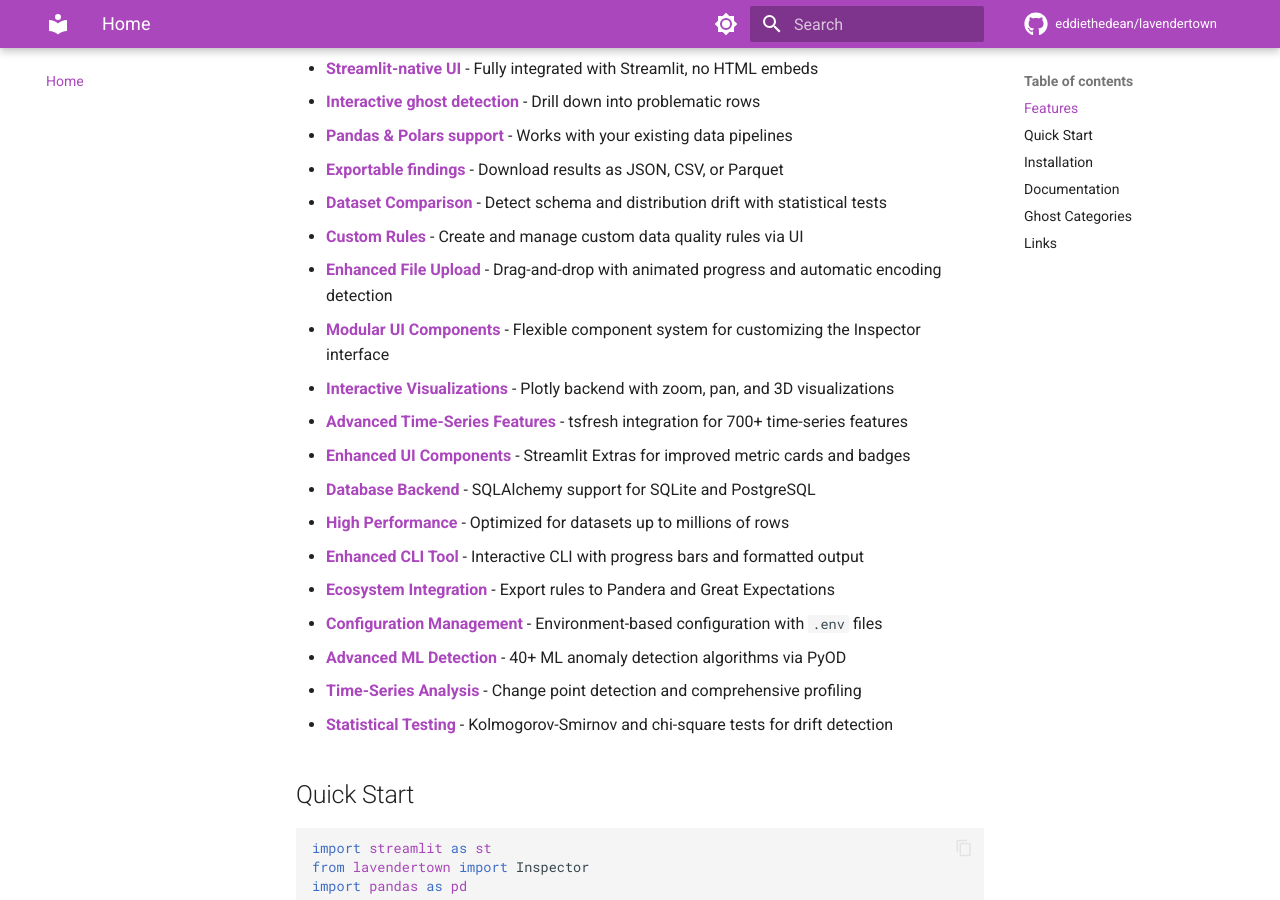
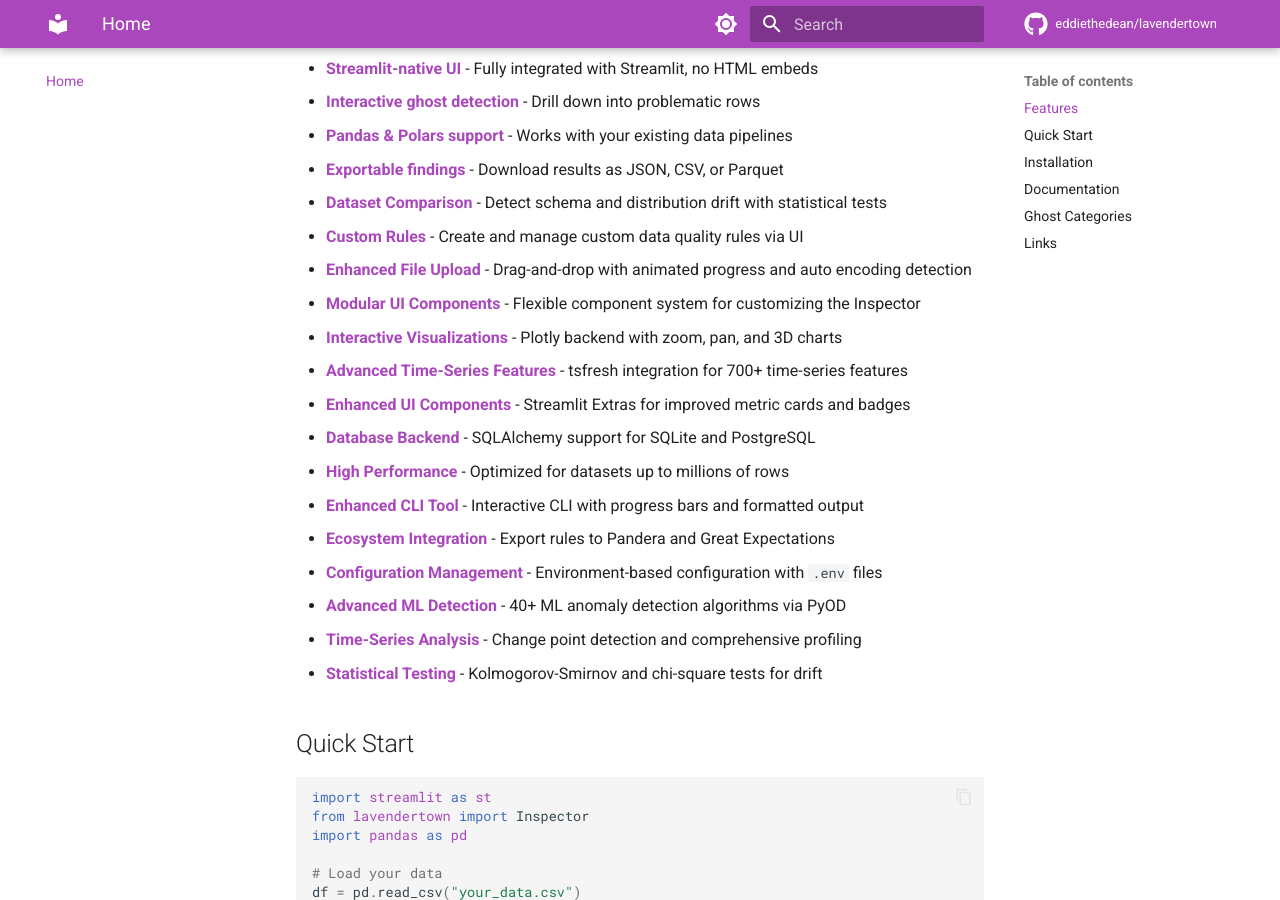
Before and after one commit to eddiethedean/lavendertown, an MkDocs documentation site: the page built from docs/index.md, in a window 1280 px wide and 900 px high, scrolled down 548 px. Built offline with MkDocs 1.6.1 and Material for MkDocs 9.7.7, drawn with Linux system fonts in a browser that asks for light colours; comment, search, counter and statistics services are not loaded.

Commit message:
docs: Further shorten feature descriptions for better line fit
- Shortened 'automatic' to 'auto' in file upload description
- Removed 'interface' from modular UI components description
- Changed 'visualizations' to 'charts' for brevity
- Shortened 'drift detection' to 'drift' in statistical testing

```diff
--- a/docs/index.md
+++ b/docs/index.md
@@ -16,9 +16,9 @@
 - **[Exportable findings](user-guide/basic-usage.md)** - Download results as JSON, CSV, or Parquet
 - **[Dataset Comparison](user-guide/drift-detection.md)** - Detect schema and distribution drift with statistical tests
 - **[Custom Rules](user-guide/custom-rules.md)** - Create and manage custom data quality rules via UI
-- **[Enhanced File Upload](api-reference/upload.md)** - Drag-and-drop with animated progress and automatic encoding detection
-- **[Modular UI Components](guides/modular-ui-components.md)** - Flexible component system for customizing the Inspector interface
-- **[Interactive Visualizations](api-reference/visualizations.md)** - Plotly backend with zoom, pan, and 3D visualizations
+- **[Enhanced File Upload](api-reference/upload.md)** - Drag-and-drop with animated progress and auto encoding detection
+- **[Modular UI Components](guides/modular-ui-components.md)** - Flexible component system for customizing the Inspector
+- **[Interactive Visualizations](api-reference/visualizations.md)** - Plotly backend with zoom, pan, and 3D charts
 - **[Advanced Time-Series Features](api-reference/timeseries_features.md)** - tsfresh integration for 700+ time-series features
 - **[Enhanced UI Components](guides/modular-ui-components.md)** - Streamlit Extras for improved metric cards and badges
 - **[Database Backend](api-reference/database_storage.md)** - SQLAlchemy support for SQLite and PostgreSQL
@@ -28,7 +28,7 @@
 - **[Configuration Management](api-reference/config.md)** - Environment-based configuration with `.env` files
 - **[Advanced ML Detection](user-guide/ml-anomaly-detection.md)** - 40+ ML anomaly detection algorithms via PyOD
 - **[Time-Series Analysis](user-guide/time-series.md)** - Change point detection and comprehensive profiling
-- **[Statistical Testing](user-guide/drift-detection.md)** - Kolmogorov-Smirnov and chi-square tests for drift detection
+- **[Statistical Testing](user-guide/drift-detection.md)** - Kolmogorov-Smirnov and chi-square tests for drift
 
 ## Quick Start
 
```
